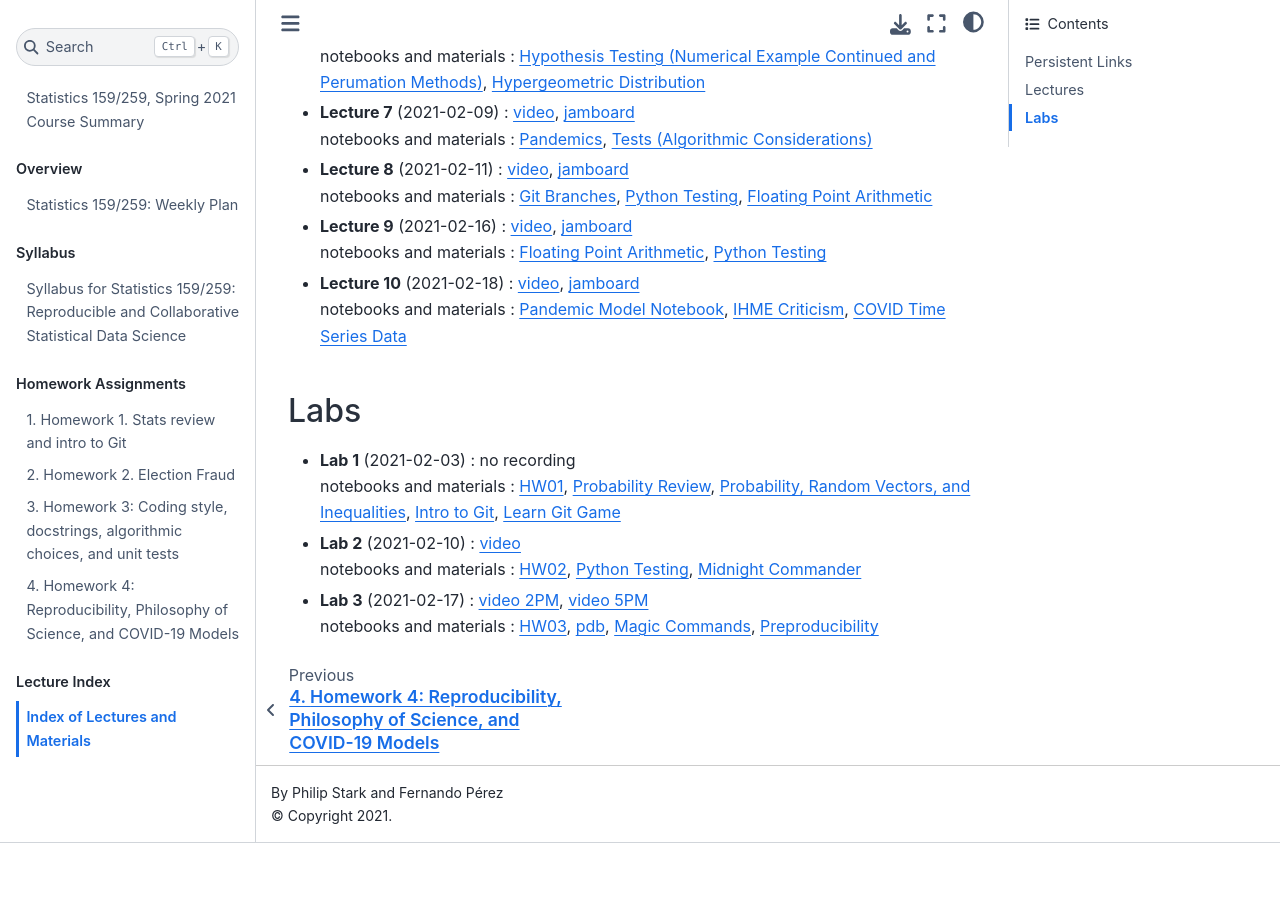
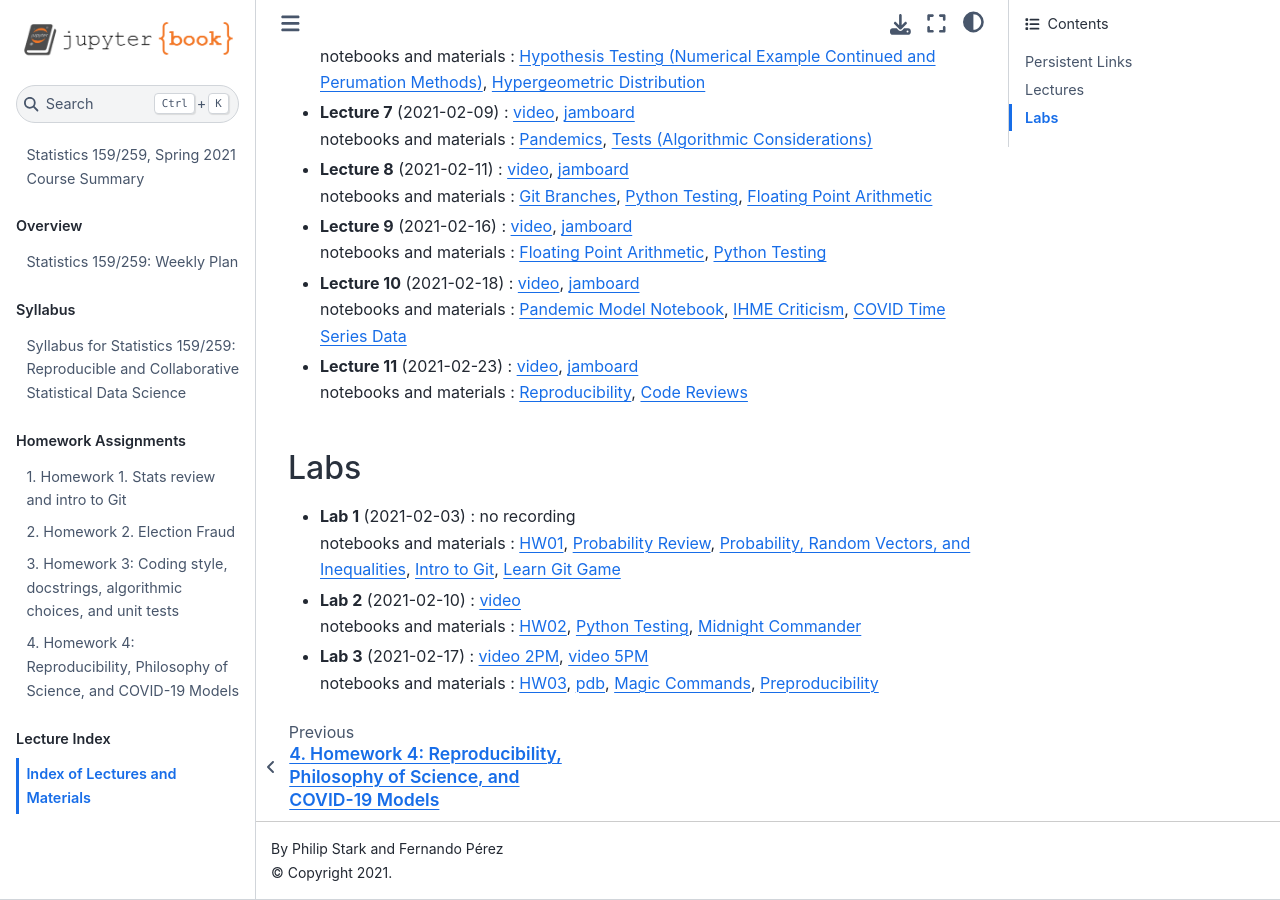
Before and after one commit to UCB-stat-159-s21/site, a Jupyter Book: the page built from Index/index.md, in a window 1280 px wide and 900 px high, scrolled down 660 px. Built offline with Jupyter Book 1.0.4 settings and Sphinx 7.4.7 and the Sphinx Book theme 1.1.4, drawn with Linux system fonts in a browser that asks for light colours; pages that are not in the unit, such as notebooks, are missing from menus; before the commit the page ends 1503 px from its top, so only the background shows below that.

Commit message:
[ENH] Adding Lect 11 materials and links.

```diff
--- a/Index/index.md
+++ b/Index/index.md
@@ -27,6 +27,8 @@
 notebooks and materials : [Floating Point Arithmetic](https://ucb-stat-159-s21.github.io/site/Notes/TestingSoftware/numerical-issues.html),  [Python Testing](https://ucb-stat-159-s21.github.io/site/Notes/TestingSoftware/testing-tutorial.html)
 - **Lecture 10** (2021-02-18) : [video](https://drive.google.com/file/d/1mYPQOcSssMbaBNL-B9RVPLYVJLBVZvqR/view?usp=sharing), [jamboard](https://jamboard.google.com/d/1IkD5Kyxm8Gy2CvcRXd4zExm0pifCF7XTTVeD-fo0wgg/edit?usp=sharing)
 notebooks and materials : [Pandemic Model Notebook](https://ucb-stat-159-s21.github.io/site/Notes/pandemic.html), [IHME Criticism](https://arxiv.org/abs/2004.04734), [COVID Time Series Data](https://github.com/CSSEGISandData/COVID-19/tree/master/csse_covid_19_data/csse_covid_19_time_series)
+- **Lecture 11** (2021-02-23) : [video](https://drive.google.com/file/d/12SzayNWvAXwCyzMrK2MYK9u0TvqVMz94/view?usp=sharing), [jamboard](https://jamboard.google.com/d/1OYSi0PckRSm0MFpRRD4o33X17OtKdM049AX7z75twU8/edit?usp=sharing)
+notebooks and materials : [Reproducibility](https://www.stat.berkeley.edu/~stark/Seminars/repro.slides.pdf), [Code Reviews](http://fperez.org/py4science/code_reviews.html)
 
 ## Labs
 - **Lab 1** (2021-02-03) : no recording
```
